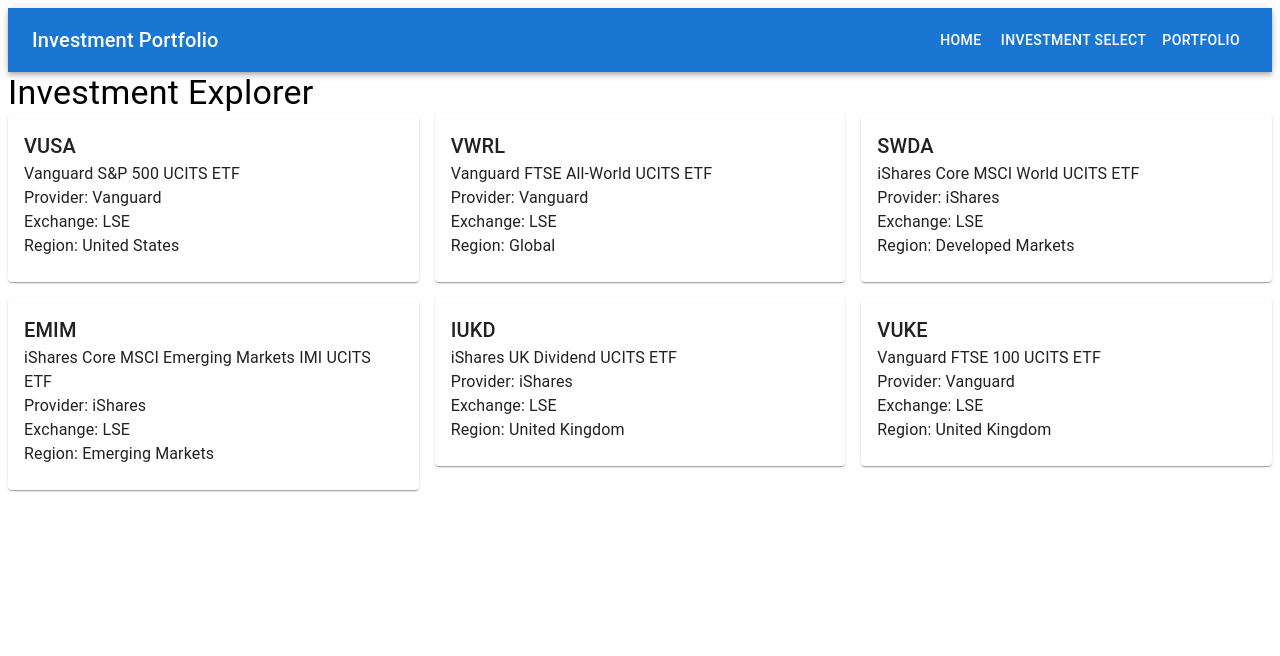
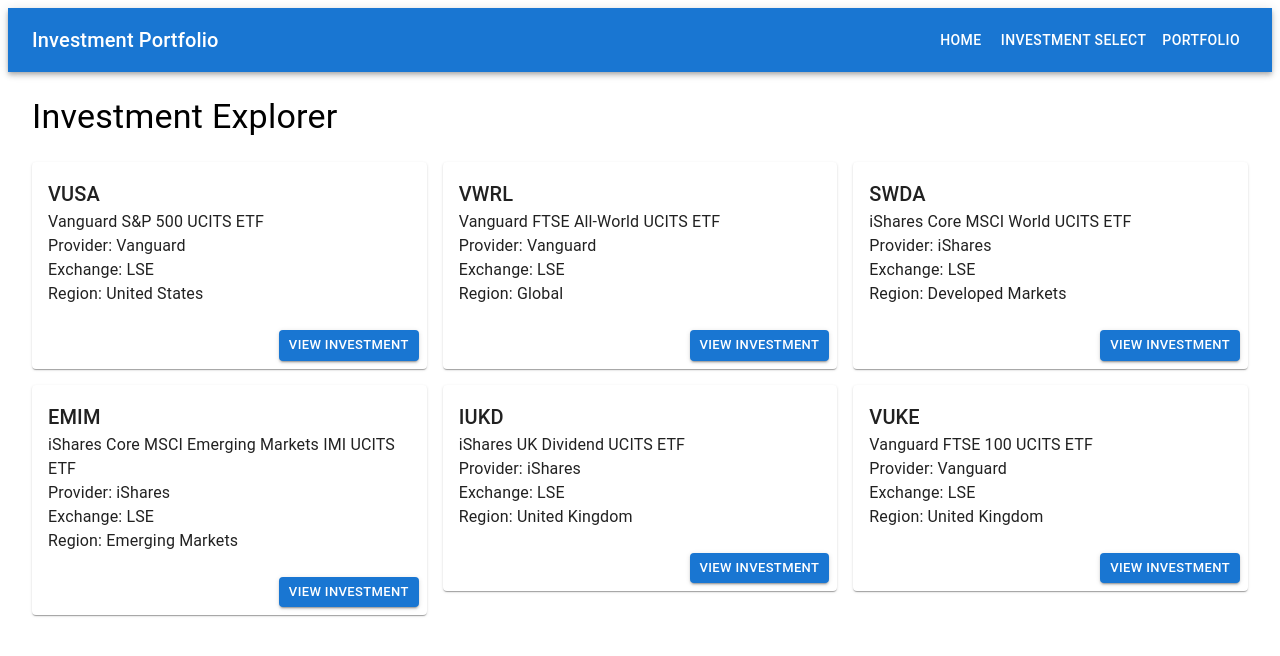
Before and after one commit to jamescr1/LookBack, a React (Vite) app: page /investments in a window 1280 px wide. Shown: the top 656 px of the page. Built offline with nearby package versions, Linux system fonts and the light colour scheme.

Commit message:
added padding to the grid elements and added a button to each investment card

```diff
--- a/src/components/investment/InvestmentCard.tsx
+++ b/src/components/investment/InvestmentCard.tsx
@@ -1,4 +1,6 @@
-import { Card, CardContent, Typography } from '@mui/material';
+import { Link } from "react-router-dom";
+
+import { Card, CardContent, Typography, CardActions, Button } from '@mui/material';
 
 import type { Investment } from '../../types/investment';
 
@@ -8,7 +10,7 @@
 
 function InvestmentCard({ investment }: InvestmentCardProps) {
   return (
-    <Card>
+    <Card >
       <CardContent>
         <Typography variant="h6">
           {investment.ticker}
@@ -30,6 +32,11 @@
           Region: {investment.region}
         </Typography>
       </CardContent>
+      <CardActions sx={{ justifyContent: 'flex-end' }}>
+         <Button component={Link} to={`/investments/${investment.ticker}`} size="small" variant="contained">
+            View Investment
+         </Button>
+      </CardActions>
     </Card>
   );
 }
--- a/src/pages/InvestmentSelectionPage.tsx
+++ b/src/pages/InvestmentSelectionPage.tsx
@@ -3,11 +3,13 @@
 import { mockData } from '../data/mockData';
 import InvestmentCard from '../components/investment/InvestmentCard';
 import Grid from '@mui/material/Grid';
+import Box from '@mui/material/Box';
+
 
 function InvestmentSelectionPage() {
   return (
-    <>
-      <Typography variant="h4">
+      <Box sx={{ p: 3 }}>
+        <Typography variant="h4" sx={{ mb: 3 }}>
           Investment Explorer
         </Typography>
 
@@ -20,7 +22,7 @@
             </Grid>
           ))}
         </Grid>
-    </>
+     </Box>
   );
 }
 
```
Lines whose indentation alone changed are shown as unchanged.
